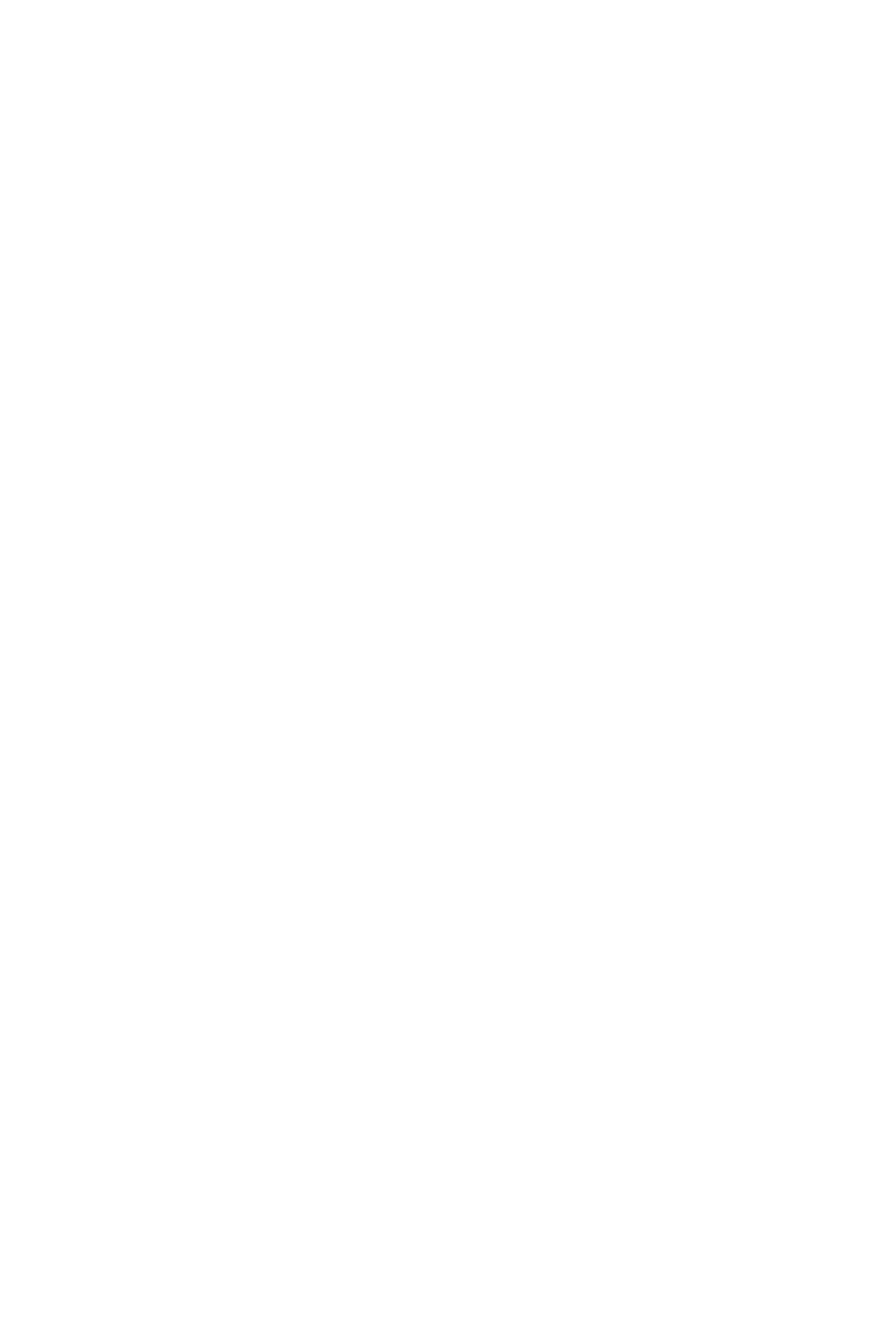
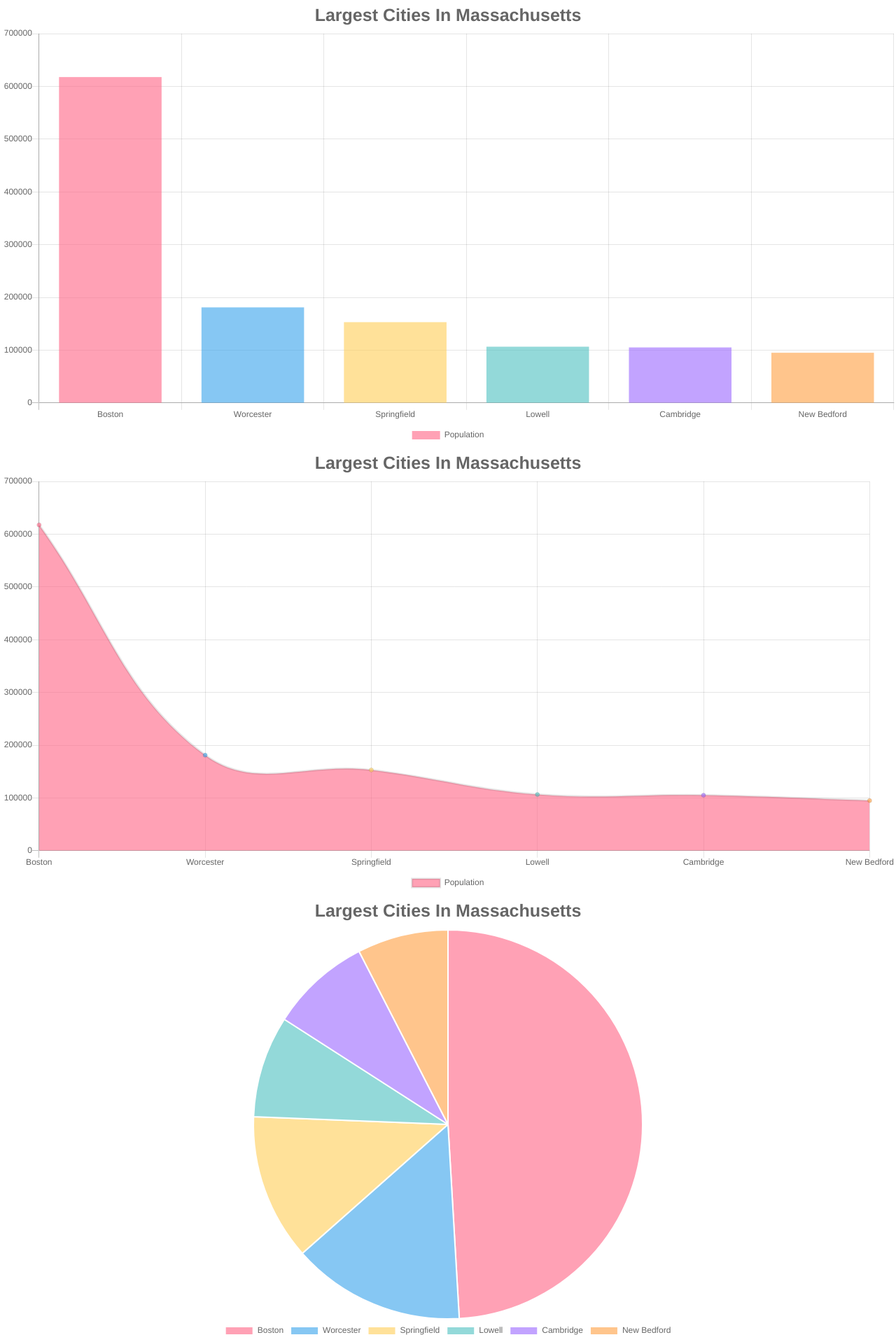
Before and after one commit to mdsaon/Essential-React-Components, a React (Create React App) app: page / in a window 1280 px wide. Shown: the part 550-2468 px from the top of the page at 70% size. Before the commit the page ends 800 px from the top, so only its background shows below. Built offline with nearby package versions, Linux system fonts and the light colour scheme.

Commit message:
charts Component

```diff
--- a/package.json
+++ b/package.json
@@ -3,7 +3,9 @@
   "version": "0.1.0",
   "private": true,
   "dependencies": {
+    "chart.js": "^2.7.3",
     "react": "^16.8.3",
+    "react-chartjs-2": "^2.7.4",
     "react-dom": "^16.8.3",
     "react-scripts": "2.1.5",
     "styled-components": "^4.1.3"
--- a/src/App.js
+++ b/src/App.js
@@ -3,6 +3,7 @@ import ToggleComponent from './components/ToggleComponent/index';
 import StyledComponent from './components/StyledComponentExample';
 import HigherOrderComponentExample from './components/HigherOrderComponentExample';
 import Items from './components/HigherOrderComponentExample/Items';
+import ChartsComponent from './components/ChartsComponent';
 
 class App extends Component {
   render() {
@@ -12,6 +13,7 @@ class App extends Component {
         <StyledComponent />
         <HigherOrderComponentExample />
         <Items />
+        <ChartsComponent/>
       </div>
     );
   }
--- /dev/null
+++ b/src/components/ChartsComponent/Chart.js
@@ -0,0 +1,71 @@
+import React, {Component} from 'react';
+import {Bar, Line, Pie} from 'react-chartjs-2';
+
+class Chart extends Component{
+  constructor(props){
+    super(props);
+    this.state = {
+      chartData:props.chartData
+    }
+  }
+
+  static defaultProps = {
+    displayTitle:true,
+    displayLegend: true,
+    legendPosition:'right',
+    location:'City'
+  }
+
+  render(){
+    return (
+      <div className="chart">
+        <Bar
+          data={this.state.chartData}
+          options={{
+            title:{
+              display:this.props.displayTitle,
+              text:'Largest Cities In '+this.props.location,
+              fontSize:25
+            },
+            legend:{
+              display:this.props.displayLegend,
+              position:this.props.legendPosition
+            }
+          }}
+        />
+
+        <Line
+          data={this.state.chartData}
+          options={{
+            title:{
+              display:this.props.displayTitle,
+              text:'Largest Cities In '+this.props.location,
+              fontSize:25
+            },
+            legend:{
+              display:this.props.displayLegend,
+              position:this.props.legendPosition
+            }
+          }}
+        />
+
+        <Pie
+          data={this.state.chartData}
+          options={{
+            title:{
+              display:this.props.displayTitle,
+              text:'Largest Cities In '+this.props.location,
+              fontSize:25
+            },
+            legend:{
+              display:this.props.displayLegend,
+              position:this.props.legendPosition
+            }
+          }}
+        />
+      </div>
+    )
+  }
+}
+
+export default Chart;
--- /dev/null
+++ b/src/components/ChartsComponent/index.js
@@ -0,0 +1,56 @@
+import React, { Component } from 'react';
+import Chart from './Chart';
+
+class ChartsComponent extends Component {
+  constructor(){
+    super();
+    this.state = {
+      chartData:{}
+    }
+  }
+
+  componentWillMount(){
+    this.getChartData();
+  }
+
+  getChartData(){
+    // Ajax calls here
+    this.setState({
+      chartData:{
+        labels: ['Boston', 'Worcester', 'Springfield', 'Lowell', 'Cambridge', 'New Bedford'],
+        datasets:[
+          {
+            label:'Population',
+            data:[
+              617594,
+              181045,
+              153060,
+              106519,
+              105162,
+              95072
+            ],
+            backgroundColor:[
+              'rgba(255, 99, 132, 0.6)',
+              'rgba(54, 162, 235, 0.6)',
+              'rgba(255, 206, 86, 0.6)',
+              'rgba(75, 192, 192, 0.6)',
+              'rgba(153, 102, 255, 0.6)',
+              'rgba(255, 159, 64, 0.6)',
+              'rgba(255, 99, 132, 0.6)'
+            ]
+          }
+        ]
+      }
+    });
+  }
+
+  render() {
+    return (
+      <div>
+        <Chart chartData={this.state.chartData} location="Massachusetts" legendPosition="bottom"/>
+      </div>
+    );
+  }
+}
+
+export default ChartsComponent;
```
Also changed, not shown: 1 other file (tests, documents, lock files or other folders).
